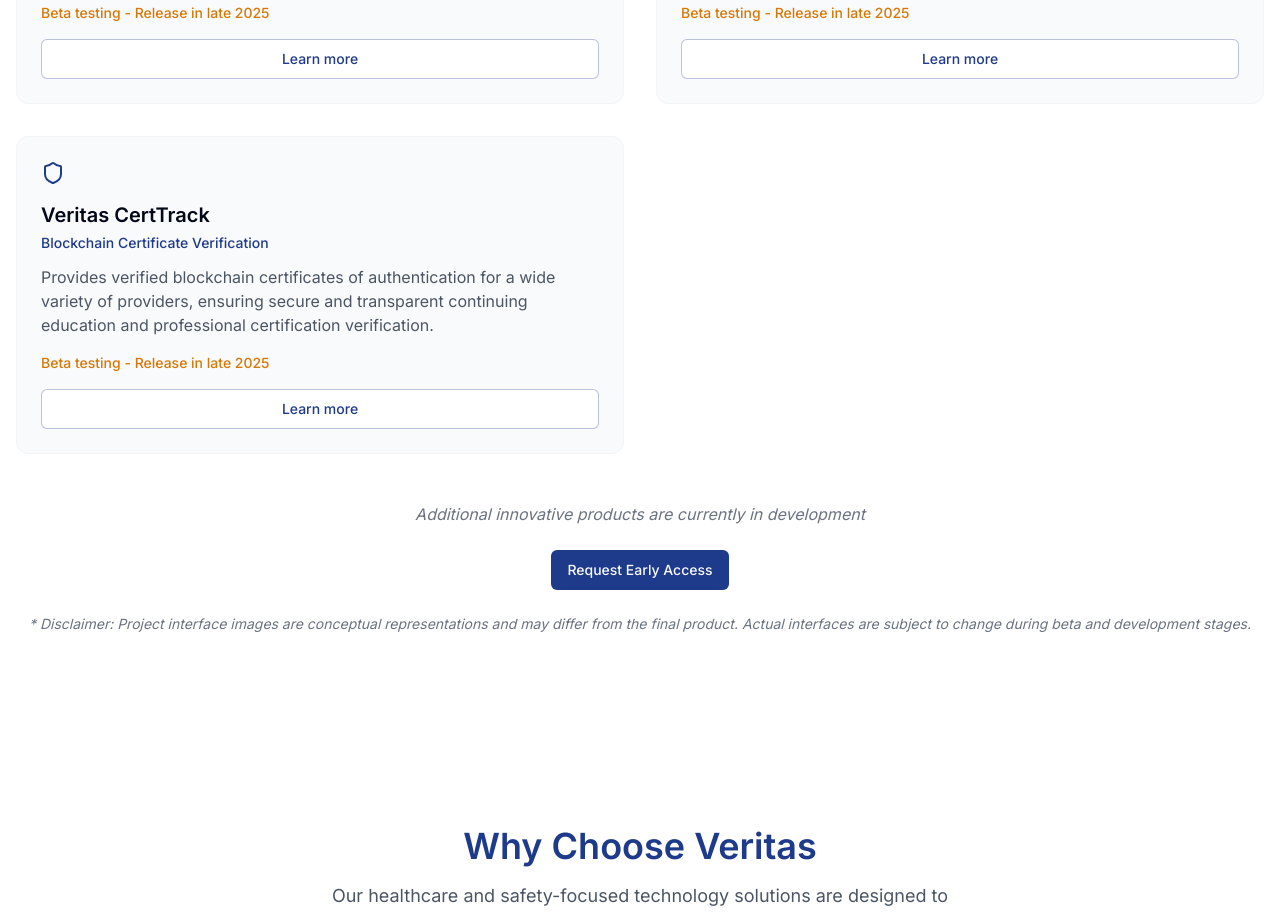
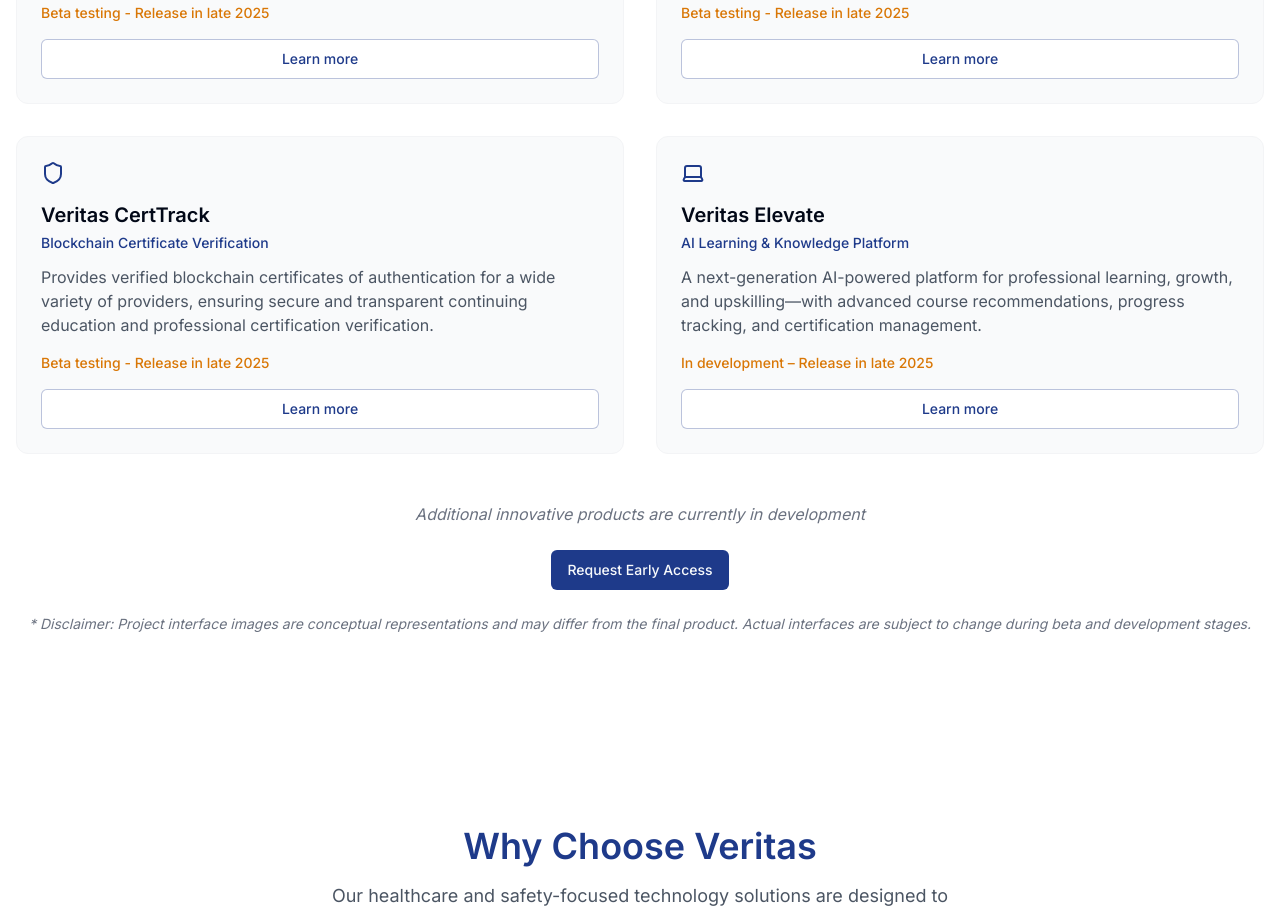
Before and after one commit to Kyleatkins1/veritas-beacon-front, a React (Vite) app: page / in a window 1280 px wide. Shown: the part 2960-3874 px from the top of the page. Built offline with nearby package versions, Linux system fonts and the light colour scheme.

Commit message:
Add Veritas Elevate project
Add new project to the projects data and update the projects section.

```diff
--- a/src/components/sections/ProjectCard.tsx
+++ b/src/components/sections/ProjectCard.tsx
@@ -11,7 +11,8 @@ interface ProjectCardProps {
 }
 
 const ProjectCard = ({ project, index, onLearnMore }: ProjectCardProps) => {
-  if (index === 0) {
+  // Use LIVE card for first (EMS Study Buddy), Beta for others, generic for in development
+  if (project.status === "LIVE") {
     return <ProjectCardLive project={project} index={index} onLearnMore={onLearnMore} />;
   }
   return <ProjectCardBeta project={project} index={index} onLearnMore={onLearnMore} />;
--- a/src/components/sections/ProjectDialog.tsx
+++ b/src/components/sections/ProjectDialog.tsx
@@ -1,9 +1,11 @@
+
 import React from "react";
 import ProjectDialogEMS from "./dialogs/ProjectDialogEMS";
 import ProjectDialogVeritasValue from "./dialogs/ProjectDialogVeritasValue";
 import ProjectDialogNarcTrack from "./dialogs/ProjectDialogNarcTrack";
 import ProjectDialogEventRisk from "./dialogs/ProjectDialogEventRisk";
 import ProjectDialogCertTrack from "./dialogs/ProjectDialogCertTrack";
+import ProjectDialogElevate from "./dialogs/ProjectDialogElevate";
 
 interface ProjectDialogProps {
   selectedProject: number | null;
@@ -15,8 +17,10 @@ const ProjectDialog = ({ selectedProject }: ProjectDialogProps) => {
   if (selectedProject === 1) return <ProjectDialogVeritasValue />;
   if (selectedProject === 2) return <ProjectDialogNarcTrack />;
   if (selectedProject === 3) return <ProjectDialogEventRisk />;
-  // For index 4+ (Veritas CertTrack etc)
-  return <ProjectDialogCertTrack selectedProject={selectedProject} />;
+  if (selectedProject === 4) return <ProjectDialogCertTrack selectedProject={selectedProject} />;
+  // Elevate is project #5
+  if (selectedProject === 5) return <ProjectDialogElevate />;
+  return null;
 };
 
 export default ProjectDialog;
--- /dev/null
+++ b/src/components/sections/dialogs/ProjectDialogElevate.tsx
@@ -0,0 +1,39 @@
+
+import React from "react";
+
+const VERITAS_ELEVATE_SCREENSHOT = "/lovable-uploads/b3aaf244-4333-49d5-b54f-9a35a0e943b5.png";
+const VERITAS_ELEVATE_DASHBOARD = "/lovable-uploads/69138c17-cab0-46f0-8cfe-e2170b10f21e.png";
+
+const ProjectDialogElevate = () => (
+  <div>
+    <h2 className="text-2xl font-bold text-veritas-primary mb-2">Veritas Elevate</h2>
+    <p className="mb-4 text-gray-700">
+      <strong>Veritas Elevate</strong> is a next-generation AI-powered learning and knowledge platform, designed to elevate professional growth across industries.
+      It will offer personalized learning journeys, certification tracking, and robust analytics for workforce upskilling, leadership development, and career progression.
+      <br />
+      <span className="inline-block mt-2 text-amber-600 font-medium">
+        In development – Anticipated release in late 2025
+      </span>
+    </p>
+    <div className="flex flex-col md:flex-row gap-5 mb-4">
+      <img
+        src={VERITAS_ELEVATE_DASHBOARD}
+        alt="Veritas Elevate Dashboard"
+        className="rounded-lg shadow w-full md:w-1/2 object-cover"
+      />
+      <img
+        src={VERITAS_ELEVATE_SCREENSHOT}
+        alt="Veritas Elevate Course Screenshot"
+        className="rounded-lg shadow w-full md:w-1/2 object-cover"
+      />
+    </div>
+    <ul className="list-disc pl-5 text-gray-600">
+      <li>Smart course recommendations powered by AI.</li>
+      <li>Real-time progress, certificate, and skill tracking.</li>
+      <li>Leadership and competence development for modern teams.</li>
+      <li>Modern, intuitive interface for learners and admins.</li>
+    </ul>
+  </div>
+);
+
+export default ProjectDialogElevate;
--- a/src/components/sections/projectsData.tsx
+++ b/src/components/sections/projectsData.tsx
@@ -1,5 +1,5 @@
 
-import { BarChart3, Activity, Calendar, AlertTriangle, Shield } from "lucide-react";
+import { BarChart3, Activity, Calendar, AlertTriangle, Shield, Laptop } from "lucide-react";
 
 export interface Project {
   icon: JSX.Element;
@@ -57,5 +57,14 @@ export const projects: Project[] = [
       "Provides verified blockchain certificates of authentication for a wide variety of providers, ensuring secure and transparent continuing education and professional certification verification.",
     status: "Beta testing - Release in late 2025",
     previewImage: "/lovable-uploads/8ac690d4-4b56-46a4-979c-4fa5839d09c7.png"
+  },
+  {
+    icon: <Laptop size={24} className="text-veritas-primary mb-4" />,
+    title: "Veritas Elevate",
+    subtitle: "AI Learning & Knowledge Platform",
+    description:
+      "A next-generation AI-powered platform for professional learning, growth, and upskilling—with advanced course recommendations, progress tracking, and certification management. ",
+    status: "In development – Release in late 2025",
+    previewImage: "/lovable-uploads/69138c17-cab0-46f0-8cfe-e2170b10f21e.png"
   }
 ];
```
Also changed, not shown: public/lovable-uploads/69138c17-cab0-46f0-8cfe-e2170b10f21e.png (added), public/lovable-uploads/b3aaf244-4333-49d5-b54f-9a35a0e943b5.png (added).
